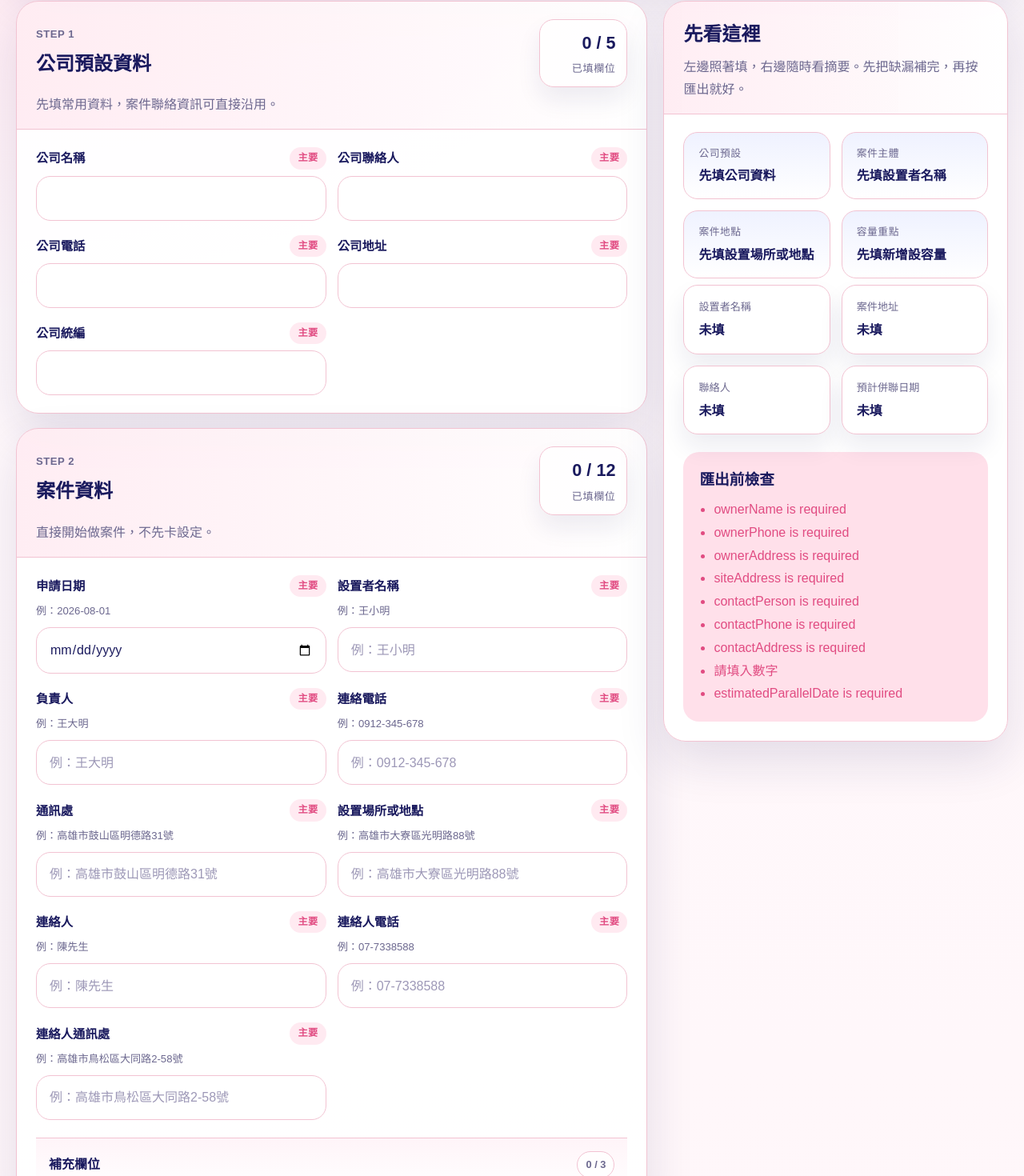
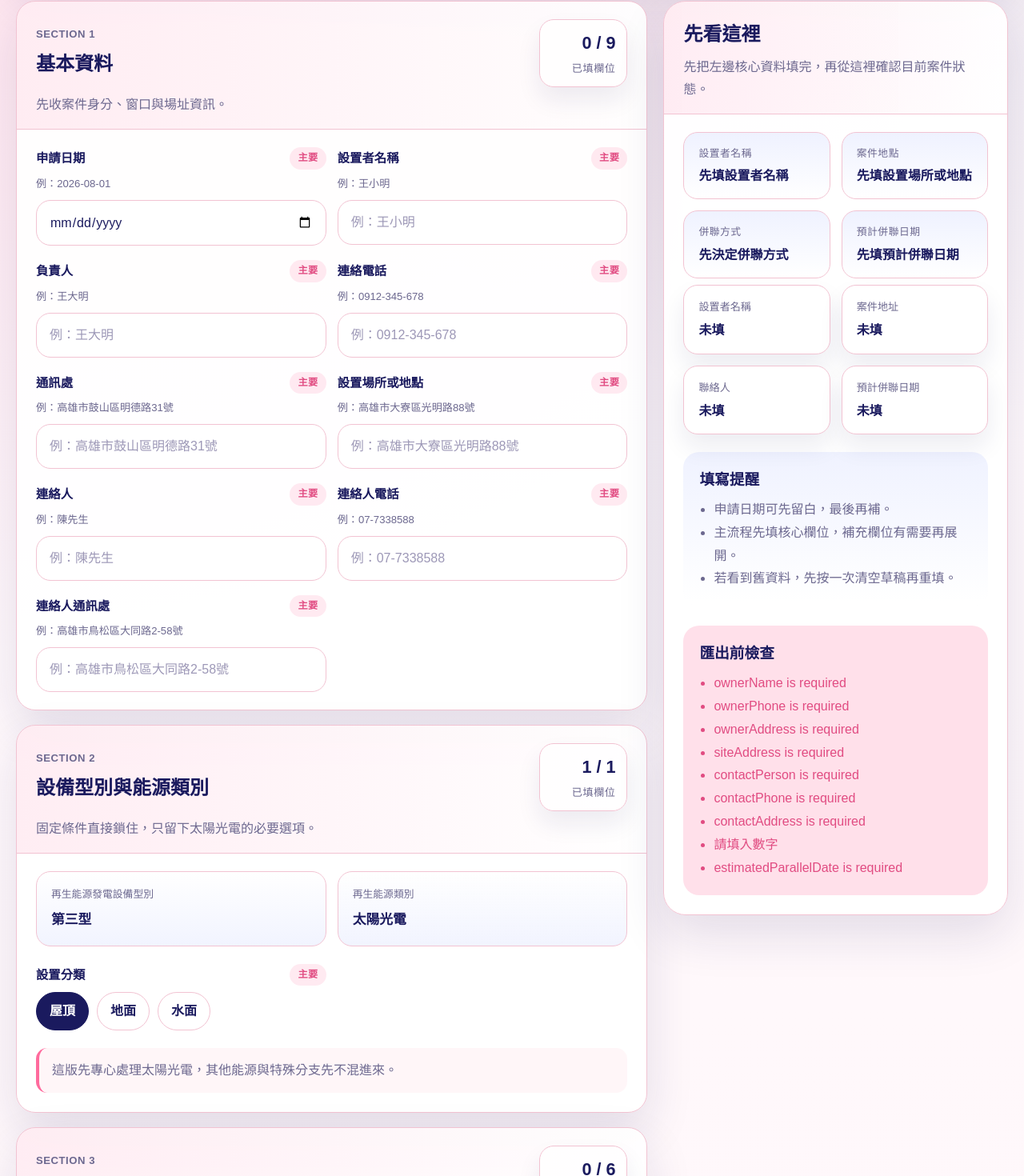
Before and after one commit to JardiniTsai168/lihipdf, a Next.js app: page / in a window 1280 px wide. Shown: the part 681-2151 px from the top of the page at 80% size. Built offline with nearby package versions, Linux system fonts and the light colour scheme.

Commit message:
Adopt solar review style form layout

```diff
--- a/app/globals.css
+++ b/app/globals.css
@@ -51,6 +51,9 @@ textarea {
 .hero-card {
   padding: 34px;
   margin-bottom: 24px;
+  background:
+    radial-gradient(circle at top right, rgba(255, 107, 157, 0.18), transparent 28%),
+    linear-gradient(135deg, rgba(255, 255, 255, 0.98), rgba(255, 245, 248, 0.96));
 }
 
 .eyebrow {
@@ -93,7 +96,7 @@ h1 {
 
 .hero-ribbon span {
   padding: 8px 12px;
-  border-radius: 999px;
+  border-radius: 14px;
   background: rgba(255, 255, 255, 0.88);
   border: 1px solid var(--line);
   color: var(--text);
@@ -213,6 +216,10 @@ button:disabled {
   overflow: hidden;
 }
 
+.form-panel {
+  border-radius: 24px;
+}
+
 .sidebar-panel {
   position: sticky;
   top: 18px;
@@ -234,7 +241,8 @@ button:disabled {
 .fields-grid,
 .preview-list,
 .quick-grid,
-.snapshot-grid {
+.snapshot-grid,
+.static-grid {
   display: grid;
   gap: 14px;
   padding: 22px 24px;
@@ -243,6 +251,11 @@ button:disabled {
 .fields-grid {
   grid-template-columns: repeat(2, minmax(0, 1fr));
   row-gap: 18px;
+}
+
+.static-grid {
+  grid-template-columns: repeat(2, minmax(0, 1fr));
+  padding-bottom: 0;
 }
 
 .quick-grid {
@@ -273,6 +286,24 @@ button:disabled {
 .snapshot-card strong {
   font-size: 1rem;
   line-height: 1.5;
+}
+
+.static-card {
+  display: grid;
+  gap: 8px;
+  padding: 18px;
+  border: 1px solid var(--line);
+  border-radius: 18px;
+  background: linear-gradient(180deg, rgba(255, 255, 255, 0.98), rgba(238, 241, 255, 0.8));
+}
+
+.static-card span {
+  color: var(--muted);
+  font-size: 0.8rem;
+}
+
+.static-card strong {
+  font-size: 1.05rem;
 }
 
 .section-title-row {
@@ -357,6 +388,34 @@ button:disabled {
   box-shadow: inset 0 1px 0 rgba(255, 255, 255, 0.75);
 }
 
+.choice-group {
+  display: flex;
+  flex-wrap: wrap;
+  gap: 10px;
+}
+
+.choice-pill {
+  min-height: 44px;
+  padding: 10px 16px;
+  border-radius: 999px;
+  border: 1px solid var(--line);
+  background: white;
+  color: var(--text);
+  font-weight: 700;
+  box-shadow: none;
+}
+
+.choice-pill:hover {
+  transform: none;
+  box-shadow: none;
+}
+
+.choice-pill.is-active {
+  background: var(--text);
+  color: white;
+  border-color: var(--text);
+}
+
 .field input::placeholder,
 .field textarea::placeholder {
   color: #9d98b7;
@@ -418,6 +477,16 @@ button:disabled {
   padding: 16px 0 0;
 }
 
+.section-note {
+  margin: 0 24px 24px;
+  padding: 14px 16px;
+  border-left: 4px solid var(--pink);
+  border-radius: 14px;
+  background: rgba(255, 245, 248, 0.9);
+  color: var(--muted);
+  line-height: 1.75;
+}
+
 .preview-item {
   display: grid;
   gap: 6px;
@@ -442,6 +511,24 @@ button:disabled {
   padding: 20px;
   border-radius: 20px;
   background: var(--soft);
+}
+
+.tip-card {
+  margin: 0 24px 24px;
+  padding: 20px;
+  border-radius: 20px;
+  background: linear-gradient(180deg, rgba(238, 241, 255, 0.92), rgba(255, 255, 255, 0.96));
+}
+
+.tip-card h3 {
+  margin-bottom: 8px;
+}
+
+.tip-card ul {
+  margin: 0;
+  padding-left: 18px;
+  color: var(--muted);
+  line-height: 1.8;
 }
 
 .inline-validation {
@@ -475,7 +562,8 @@ button:disabled {
 
   .hero-meta,
   .quick-grid,
-  .snapshot-grid {
+  .snapshot-grid,
+  .static-grid {
     grid-template-columns: 1fr 1fr;
   }
 }
@@ -500,7 +588,8 @@ button:disabled {
 
   .hero-meta,
   .quick-grid,
-  .snapshot-grid {
+  .snapshot-grid,
+  .static-grid {
     grid-template-columns: 1fr;
   }
 
--- a/app/page.jsx
+++ b/app/page.jsx
@@ -10,19 +10,8 @@ const STORAGE_KEY = "lihipdf_single_form_v1";
 
 const sections = [
   {
-    title: "公司預設資料",
-    description: "先填常用資料，案件聯絡資訊可直接沿用。",
-    fields: [
-      ["companyName", "公司名稱", "text"],
-      ["companyContactPerson", "公司聯絡人", "text"],
-      ["companyPhone", "公司電話", "tel"],
-      ["companyAddress", "公司地址", "text"],
-      ["companyTaxId", "公司統編", "text"]
-    ]
-  },
-  {
-    title: "案件資料",
-    description: "直接開始做案件，不先卡設定。",
+    title: "基本資料",
+    description: "先收案件身分、窗口與場址資訊。",
     fields: [
       ["applicationDate", "申請日期", "date"],
       ["ownerName", "設置者名稱", "text"],
@@ -33,34 +22,74 @@ const sections = [
       ["contactPerson", "連絡人", "text"],
       ["contactPhone", "連絡人電話", "tel"],
       ["contactAddress", "連絡人通訊處", "text"]
+    ]
+  },
+  {
+    title: "設備型別與能源類別",
+    description: "固定條件直接鎖住，只留下太陽光電的必要選項。",
+    note: "這版先專心處理太陽光電，其他能源與特殊分支先不混進來。",
+    staticItems: [
+      ["再生能源發電設備型別", "第三型"],
+      ["再生能源類別", "太陽光電"]
+    ],
+    fields: [
+      ["solarCategory", "設置分類", "solarCategory"]
+    ]
+  },
+  {
+    title: "容量資料",
+    description: "容量欄位照台電表單分開放，避免新增設和合計填錯位置。",
+    fields: [
+      ["installedNew", "裝置容量_新增設_瓩", "number"],
+      ["installedTotal", "裝置容量_合計_瓩", "number"],
+      ["saleNew", "躉售容量_新增設_瓩", "number"],
+      ["saleTotal", "躉售容量_合計_瓩", "number"],
+    ],
+    detailFields: [
+      ["installedExisting", "裝置容量_既設_瓩", "number"],
+      ["saleExisting", "躉售容量_既設_瓩", "number"]
+    ]
+  },
+  {
+    title: "併聯與售電方式",
+    description: "先決定併聯路徑和售電模式，後面匯出的文件才不會走錯分支。",
+    fields: [
+      ["contractType", "預計併聯方式 / 契約別", "text"],
+      ["contractCapacity", "售電方式 / 契約容量", "text"],
+      ["innerLineNumber", "內線號碼", "text"]
+    ]
+  },
+  {
+    title: "電壓與時程",
+    description: "這三格是最常回頭修改的欄位，集中放在一起比較好找。",
+    fields: [
+      ["boundaryVoltage", "責任分界點電壓", "text"],
+      ["parallelPointVoltage", "併聯點電壓", "text"],
+      ["estimatedParallelDate", "預計併聯日期", "date"]
+    ]
+  },
+  {
+    title: "案件補充與申請選項",
+    description: "有特殊說明再填，留白也沒問題。Word 匯出時仍會自動補預設句型。",
+    fields: [
+      ["otherNotes", "其他事項", "textarea"]
     ],
     detailFields: [
       ["caseNumber", "編號", "text"],
       ["districtOffice", "區處", "text"],
-      ["electricNumber", "電號", "text"]
+      ["electricNumber", "電號", "text"],
+      ["relatedCaseNumber", "相關案件編號", "text"]
     ]
   },
   {
-    title: "容量與時程",
-    description: "只保留第一份表單真正要填進文件的核心欄位。",
+    title: "公司預設資料",
+    description: "先填常用資料，案件聯絡資訊可直接沿用。",
     fields: [
-      ["solarCategory", "設置分類", "select"],
-      ["installedNew", "裝置容量_新增設_瓩", "number"],
-      ["installedTotal", "裝置容量_合計_瓩", "number"],
-      ["saleNew", "躉售容量_新增設_瓩", "number"],
-      ["saleTotal", "躉售容量_合計_瓩", "number"],
-      ["boundaryVoltage", "責任分界點電壓", "text"],
-      ["parallelPointVoltage", "併聯點電壓", "text"],
-      ["estimatedParallelDate", "預計併聯日期", "date"],
-      ["otherNotes", "其他事項", "textarea"]
-    ],
-    detailFields: [
-      ["installedExisting", "裝置容量_既設_瓩", "number"],
-      ["saleExisting", "躉售容量_既設_瓩", "number"],
-      ["innerLineNumber", "內線號碼", "text"],
-      ["contractType", "契約別 / 併聯方式", "text"],
-      ["contractCapacity", "契約容量", "text"],
-      ["relatedCaseNumber", "相關案件編號", "text"]
+      ["companyName", "公司名稱", "text"],
+      ["companyContactPerson", "公司聯絡人", "text"],
+      ["companyPhone", "公司電話", "tel"],
+      ["companyAddress", "公司地址", "text"],
+      ["companyTaxId", "公司統編", "text"]
     ]
   }
 ];
@@ -84,11 +113,17 @@ const FIELD_HINTS = {
   saleExisting: "沒有可留白",
   saleNew: "例：9",
   saleTotal: "例：9",
-  innerLineNumber: "例：IL-12",
-  contractType: "例：低壓併聯",
-  contractCapacity: "例：49.5kW",
+  innerLineNumber: "若走內線再填",
+  contractType: "例：併聯台電外線 / 低壓併聯",
+  contractCapacity: "例：全額躉售 / 49.5kW",
   estimatedParallelDate: "例：2026-12-31",
-  relatedCaseNumber: "若有前案再填"
+  relatedCaseNumber: "若有前案再填",
+  companyName: "例：某某能源股份有限公司",
+  companyContactPerson: "例：鄒侑廷",
+  companyPhone: "例：0939-255-192",
+  companyAddress: "例：高雄市前鎮區成功路88號",
+  companyTaxId: "例：12345678",
+  otherNotes: "留白也可以，匯出時會保留預設句型"
 };
 
 function loadDraft() {
@@ -267,11 +302,7 @@ function PreviewItem({ label, value }) {
 function buildSectionSnapshot(formData) {
   return [
     {
-      title: "公司預設",
-      value: normalize(formData.companyName) || "先填公司資料"
-    },
-    {
-      title: "案件主體",
+      title: "設置者名稱",
       value: normalize(formData.ownerName) || "先填設置者名稱"
     },
     {
@@ -279,8 +310,12 @@ function buildSectionSnapshot(formData) {
       value: normalize(formData.siteAddress) || "先填設置場所或地點"
     },
     {
-      title: "容量重點",
-      value: normalize(formData.installedNew) ? `${formData.installedNew} kW` : "先填新增設容量"
+      title: "併聯方式",
+      value: normalize(formData.contractType) || "先決定併聯方式"
+    },
+    {
+      title: "預計併聯日期",
+      value: normalize(formData.estimatedParallelDate) || "先填預計併聯日期"
     }
   ];
 }
@@ -303,7 +338,20 @@ function renderField(name, label, type, form, updateField, variant = "core") {
         <em className={`field-badge ${variant}`}>{badgeLabel}</em>
       </div>
       {hint ? <p className="field-note">{hint}</p> : null}
-      {type === "select" ? (
+      {type === "solarCategory" ? (
+        <div className="choice-group" role="radiogroup" aria-label={label}>
+          {["屋頂", "地面", "水面"].map((option) => (
+            <button
+              type="button"
+              key={option}
+              className={`choice-pill ${form[name] === option ? "is-active" : ""}`}
+              onClick={() => updateField(name, option)}
+            >
+              {option}
+            </button>
+          ))}
+        </div>
+      ) : type === "select" ? (
         <select
           aria-label={label}
           value={form[name]}
@@ -426,9 +474,9 @@ export default function Page() {
           先把第一份太陽能送審表單做順。照著 3 步填，最後下載已填好的官方 Word。
         </p>
         <div className="hero-ribbon">
-          <span>先填主要欄位</span>
-          <span>補充欄位另外展開</span>
-          <span>右側隨時看摘要</span>
+          <span>固定設備型別 第三型 / 太陽光電</span>
+          <span>預設聯絡窗口 {form.companyContactPerson || "未設定"} / {form.companyPhone || "未設定"}</span>
+          <span>可匯出格式 官方 Word</span>
         </div>
         <div className="hero-meta">
           <div className="progress-card">
@@ -466,11 +514,11 @@ export default function Page() {
             const totalCount = section.fields.length + detailFields.length;
 
             return (
-              <section className="panel" key={section.title}>
+              <section className="panel form-panel" key={section.title}>
                 <div className="panel-head">
                   <div className="section-title-row">
                     <div>
-                      <p className="section-step">STEP {index + 1}</p>
+                      <p className="section-step">SECTION {index + 1}</p>
                       <h2>{section.title}</h2>
                     </div>
                     <div className="section-meter">
@@ -480,11 +528,22 @@ export default function Page() {
                   </div>
                   <p>{section.description}</p>
                 </div>
+                {section.staticItems?.length ? (
+                  <div className="static-grid">
+                    {section.staticItems.map(([label, value]) => (
+                      <div className="static-card" key={label}>
+                        <span>{label}</span>
+                        <strong>{value}</strong>
+                      </div>
+                    ))}
+                  </div>
+                ) : null}
                 <div className="fields-grid">
                   {section.fields.map(([name, label, type]) =>
                     renderField(name, label, type, form, updateField, "core")
                   )}
                 </div>
+                {section.note ? <p className="section-note">{section.note}</p> : null}
                 {detailFields.length > 0 ? (
                   <details className="detail-block">
                     <summary>
@@ -508,7 +567,7 @@ export default function Page() {
           <section className="panel quick-panel sidebar-panel">
             <div className="panel-head">
               <h2>先看這裡</h2>
-              <p>左邊照著填，右邊隨時看摘要。先把缺漏補完，再按匯出就好。</p>
+              <p>先把左邊核心資料填完，再從這裡確認目前案件狀態。</p>
             </div>
             <div className="snapshot-grid">
               {sectionSnapshot.map((item) => (
@@ -524,7 +583,14 @@ export default function Page() {
               <PreviewItem label="聯絡人" value={form.contactPerson} />
               <PreviewItem label="預計併聯日期" value={form.estimatedParallelDate} />
             </div>
-
+            <div className="tip-card">
+              <h3>填寫提醒</h3>
+              <ul>
+                <li>申請日期可先留白，最後再補。</li>
+                <li>主流程先填核心欄位，補充欄位有需要再展開。</li>
+                <li>若看到舊資料，先按一次清空草稿再重填。</li>
+              </ul>
+            </div>
             <div className="validation-card inline-validation">
               <h3>匯出前檢查</h3>
               {issues.length === 0 ? (
```
